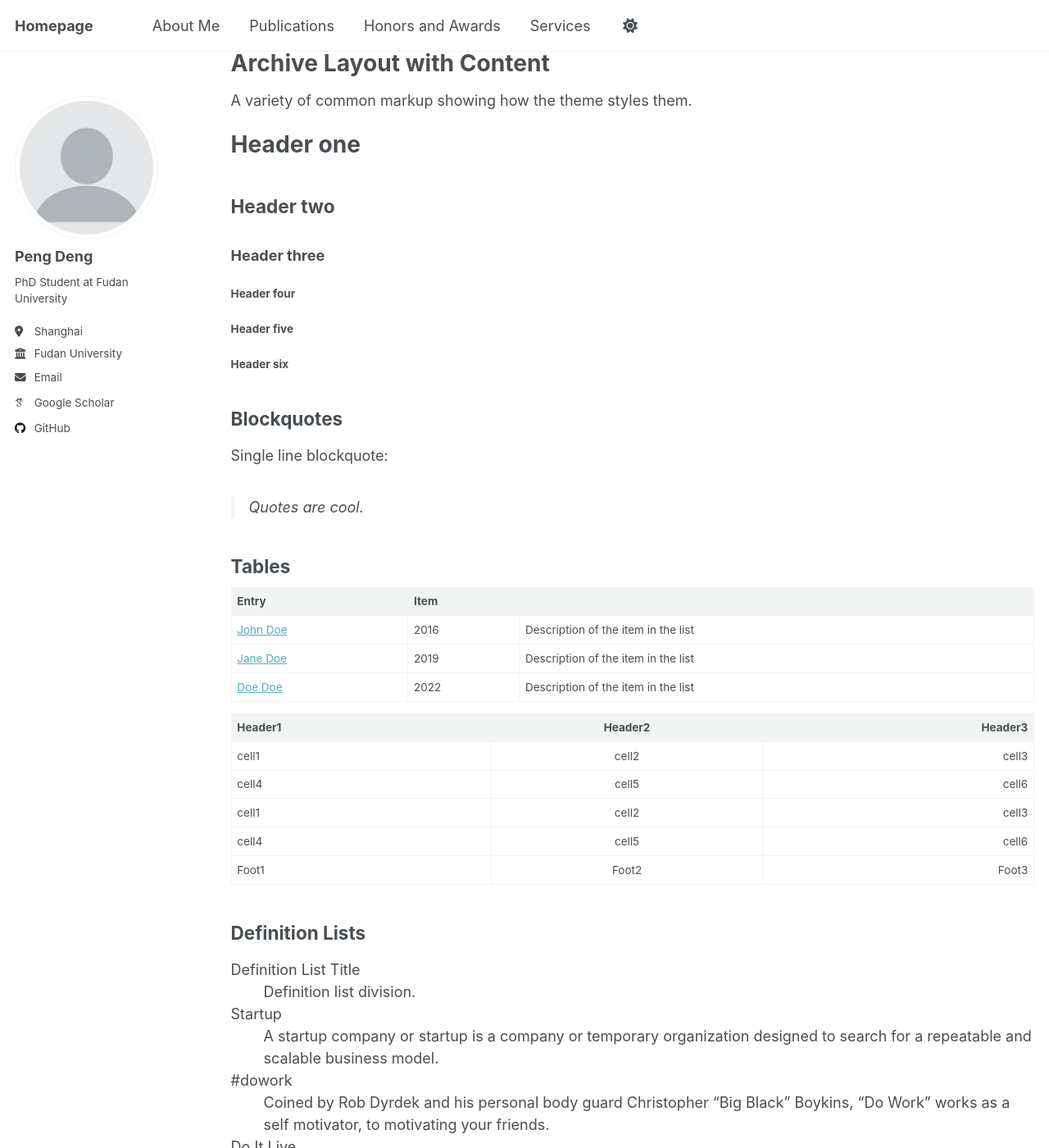
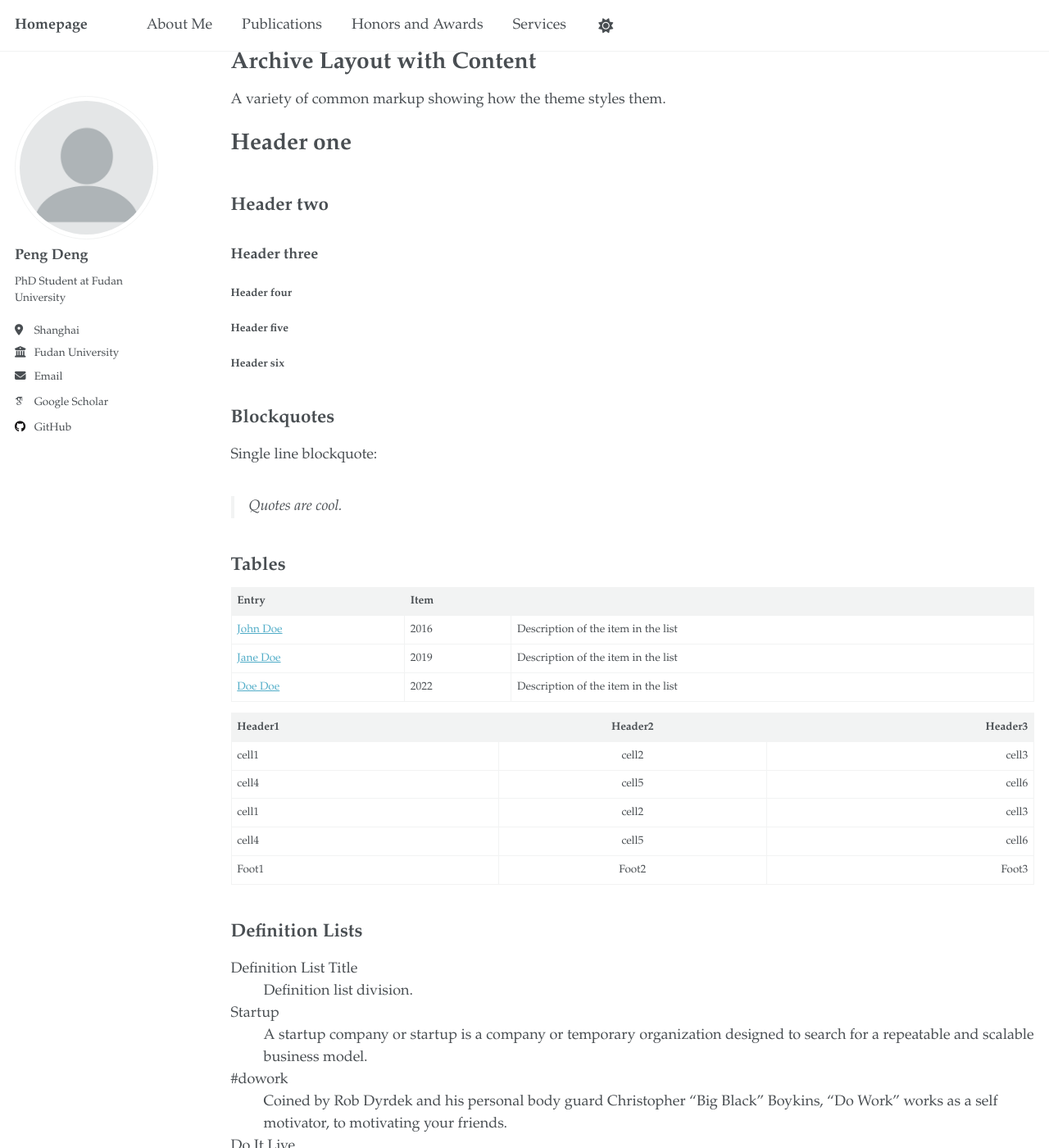
Before and after one commit to pengxdeng/pengxdeng.github.io, a Jekyll site: the page built from _pages/archive-layout-with-content.md, in a window 1280 px wide and 1400 px high. Shown: the whole window at 82% size. Built offline with Jekyll 4.4.1, drawn with Linux system fonts in a browser that asks for light colours; some web fonts are replaced; a script that is not in the unit is left out.

Commit message:
update font

```diff
--- a/_sass/_themes.scss
+++ b/_sass/_themes.scss
@@ -7,41 +7,76 @@
    ========================================================================== */
 
 /* Used to set the size for <em> */
-$doc-font-size              : 16;
+$doc-font-size : 16;
 
 /* Paragraph indention */
-$paragraph-indent           : false; // true, false (default)
-$indent-var                 : 1.3em;
+$paragraph-indent : false; // true, false (default)
+$indent-var : 1.3em;
 
 /* System typefaces */
-$serif                      : Georgia, Times, serif;
-$sans-serif                 : -apple-system, ".SFNSText-Regular", "San Francisco", "Roboto", "Segoe UI", "Helvetica Neue", "Lucida Grande", Arial, sans-serif;
-$monospace                  : Monaco, Consolas, "Lucida Console", monospace;
+$serif : "Palatino Linotype",
+"Book Antiqua",
+"Georgia",
+"PingFang SC",
+serif;
+$sans-serif : "Palatino Linotype",
+"Book Antiqua",
+"Georgia",
+"PingFang SC",
+sans-serif;
+$monospace : Monaco,
+Consolas,
+"Lucida Console",
+monospace;
 
 /* Sans serif typefaces */
-$sans-serif-narrow          : $sans-serif;
-$helvetica                  : Helvetica, "Helvetica Neue", Arial, sans-serif;
+$sans-serif-narrow : $sans-serif;
+$helvetica : "Palatino Linotype",
+"Book Antiqua",
+"Georgia",
+"PingFang SC",
+sans-serif;
 
 /* Serif typefaces */
-$georgia                    : Georgia, serif;
-$times                      : Times, serif;
-$bodoni                     : "Bodoni MT", serif;
-$calisto                    : "Calisto MT", serif;
-$garamond                   : Garamond, serif;
+$georgia : "Palatino Linotype",
+"Book Antiqua",
+"Georgia",
+"PingFang SC",
+serif;
+$times : "Palatino Linotype",
+"Book Antiqua",
+"Georgia",
+"PingFang SC",
+serif;
+$bodoni : "Palatino Linotype",
+"Book Antiqua",
+"Georgia",
+"PingFang SC",
+serif;
+$calisto : "Palatino Linotype",
+"Book Antiqua",
+"Georgia",
+"PingFang SC",
+serif;
+$garamond : "Palatino Linotype",
+"Book Antiqua",
+"Georgia",
+"PingFang SC",
+serif;
 
 /* Type scale */
-$type-size-1                : 2.441em;  // ~39.056px
-$type-size-2                : 1.953em;  // ~31.248px
-$type-size-3                : 1.563em;  // ~25.008px
-$type-size-4                : 1.25em;   // ~20px
-$type-size-5                : 1em;      // ~16px
-$type-size-6                : 0.75em;   // ~12px
-$type-size-7                : 0.6875em; // ~11px
-$type-size-8                : 0.625em;  // ~10px
+$type-size-1 : 2.441em; // ~39.056px
+$type-size-2 : 1.953em; // ~31.248px
+$type-size-3 : 1.563em; // ~25.008px
+$type-size-4 : 1.25em; // ~20px
+$type-size-5 : 1em; // ~16px
+$type-size-6 : 0.75em; // ~12px
+$type-size-7 : 0.6875em; // ~11px
+$type-size-8 : 0.625em; // ~10px
 
-$global-font-family         : $sans-serif;
-$header-font-family         : $sans-serif;
-$caption-font-family        : $serif;
+$global-font-family : $sans-serif;
+$header-font-family : $sans-serif;
+$caption-font-family : $serif;
 
 /* ==========================================================================
    Breakpoints
@@ -49,19 +84,19 @@ $caption-font-family        : $serif;
 
 @include breakpoint-set("to ems", true);
 
-$small                      : 600px !default;
-$medium                     : 768px !default;
-$medium-wide                : 900px !default;
-$large                      : 925px !default;
-$x-large                    : 1280px !default;
+$small : 600px !default;
+$medium : 768px !default;
+$medium-wide : 900px !default;
+$large : 925px !default;
+$x-large : 1280px !default;
 
 /* ==========================================================================
    Grid
    ========================================================================== */
 
 $right-sidebar-width-narrow : auto;
-$right-sidebar-width        : auto;
-$right-sidebar-width-wide   : auto;
+$right-sidebar-width : auto;
+$right-sidebar-width-wide : auto;
 
 $susy: (
    columns: 12,
@@ -78,27 +113,27 @@ $susy: (
    BRAND COLORS
    ========================================================================== */
 
-$behance-color              : #1769FF;
-$bluesky-color              : #1184fe;
-$dribbble-color             : #ea4c89;
-$facebook-color             : #3b5998;
-$flickr-color               : #ff0084;
-$foursquare-color           : #0072b1;
-$github-color               : #171516;
-$google-plus-color          : #dd4b39;
-$instagram-color            : #517fa4;
-$kaggle-color               : #20c0ff;
-$lastfm-color               : #d51007;
-$linkedin-color             : #007bb6;
-$mastodon-color             : #6364ff;
-$orcid-color                : #a6ce39;
-$pinterest-color            : #cb2027;
-$rss-color                  : #fa9b39;
-$soundcloud-color           : #ff3300;
-$stackoverflow-color        : #fe7a15;
-$tumblr-color               : #32506d;
-$twitter-color              : #55acee;
-$vimeo-color                : #1ab7ea;
-$vine-color                 : #00bf8f;
-$youtube-color              : #bb0000;
-$xing-color                 : #006567;
+$behance-color : #1769FF;
+$bluesky-color : #1184fe;
+$dribbble-color : #ea4c89;
+$facebook-color : #3b5998;
+$flickr-color : #ff0084;
+$foursquare-color : #0072b1;
+$github-color : #171516;
+$google-plus-color : #dd4b39;
+$instagram-color : #517fa4;
+$kaggle-color : #20c0ff;
+$lastfm-color : #d51007;
+$linkedin-color : #007bb6;
+$mastodon-color : #6364ff;
+$orcid-color : #a6ce39;
+$pinterest-color : #cb2027;
+$rss-color : #fa9b39;
+$soundcloud-color : #ff3300;
+$stackoverflow-color : #fe7a15;
+$tumblr-color : #32506d;
+$twitter-color : #55acee;
+$vimeo-color : #1ab7ea;
+$vine-color : #00bf8f;
+$youtube-color : #bb0000;
+$xing-color : #006567;
```
Lines whose indentation alone changed are shown as unchanged.
